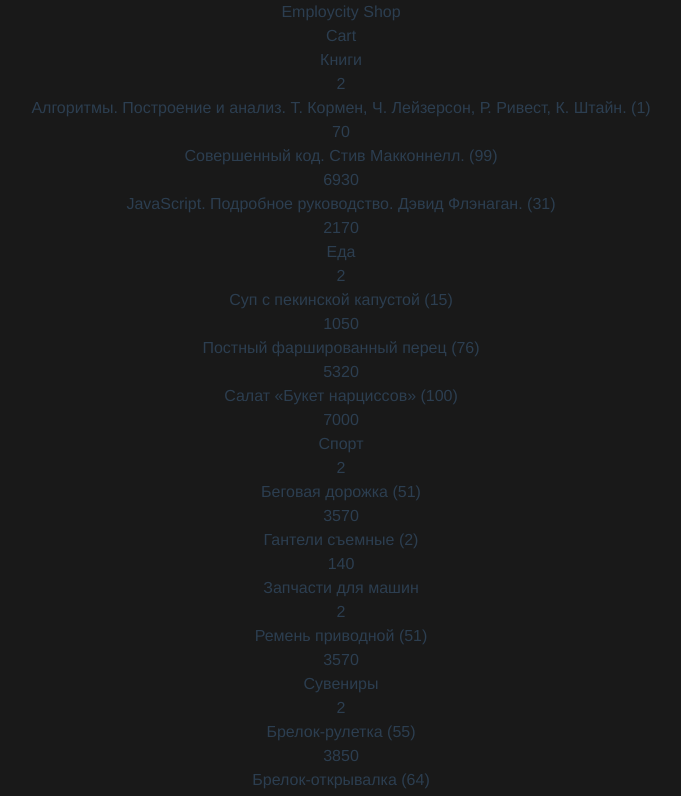
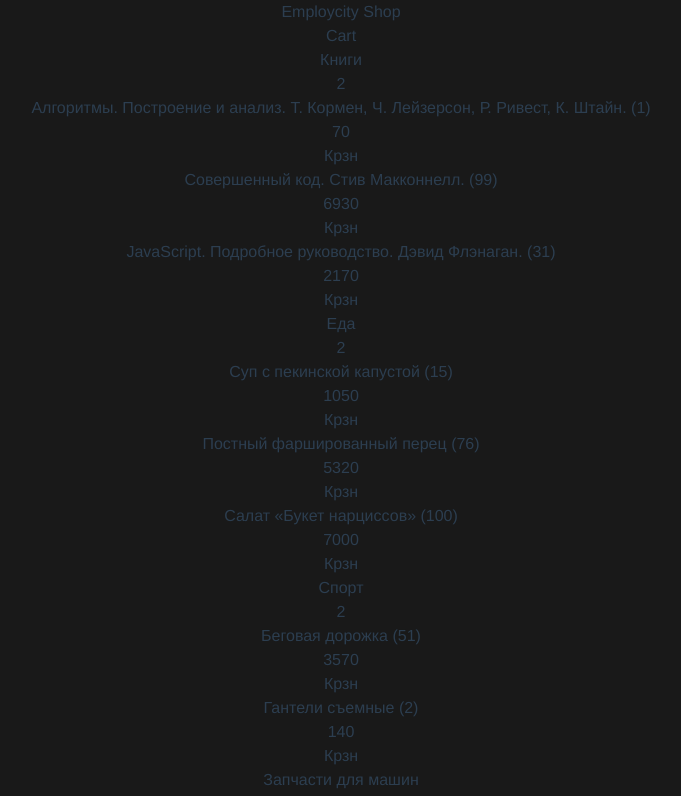
Before and after one commit to Alexarinia/employcity_cart, a Vue app: page / in a window 1280 px wide. Shown: the top 796 px of the page, without its empty margins (299-980 px from the left). Built offline with nearby package versions, Linux system fonts and the light colour scheme.

Commit message:
Cart: add item to cart

```diff
--- a/src/components/Goods/GoodItem.vue
+++ b/src/components/Goods/GoodItem.vue
@@ -6,10 +6,20 @@
     <div class="ml-4 flex-shrink w-[100px] pr-4">
         <div class="rounded p-3 bg-slate-700">{{ priceInRoubles }}</div>
     </div>
+    <div class="ml-1 flex-shrink w-[100px] pr-4">
+        <button type="button"
+                @click="addGoodToCart(good)"
+                class="rounded p-3 bg-slate-400"
+                v-text="isInCart() ? '+1' : 'Крзн'">
+        </button>
+    </div>
   </div>
 </template>
 
 <script>
+import { onMounted } from "vue";
+import fetchCartGoods from "@/store/cartGoods";
+import * as countPrice from "@/store/countPrice";
 
 export default {
   name: 'GoodsItem',
@@ -21,10 +31,30 @@ export default {
   props: {
     good: Object
   },
+  setup() {
+    const { cartGoods, getCartGoods, addGoodToCart } = fetchCartGoods();
+
+    onMounted(() => {
+      getCartGoods();
+    });
+
+    return {
+      cartGoods,
+      addGoodToCart
+    };
+  },
   computed: {
     priceInRoubles() {
-        return this.good.P * this.dollarRate;
+       return countPrice.priceInRoubles(this.good.P);
     }
+  },
+  methods: {
+      addToCart() {
+          this.$state.addCartGood(this.good);
+      },
+      isInCart() {
+        return (this.good.uniqueId in this.cartGoods);
+      }
   }
 }
 </script>
```
